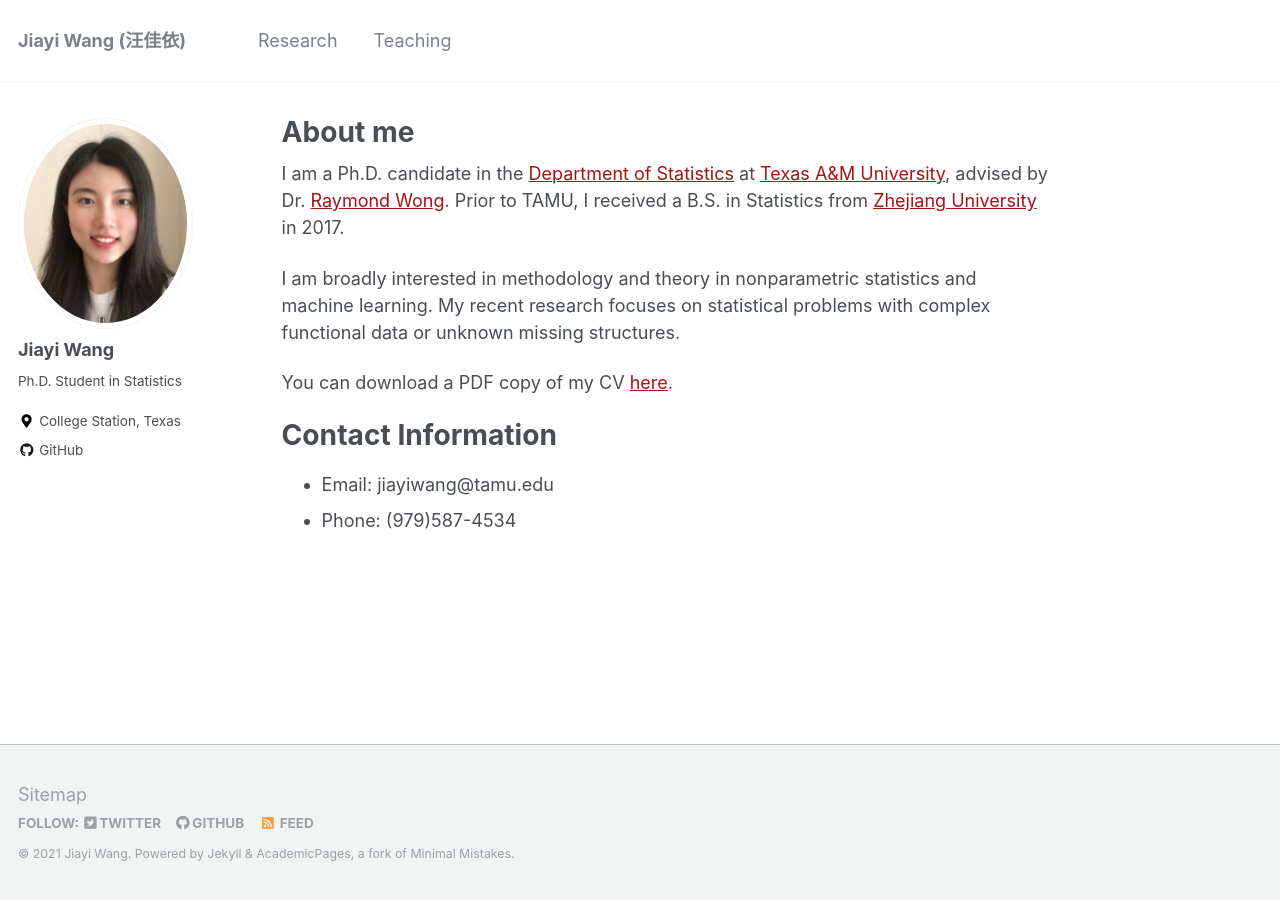
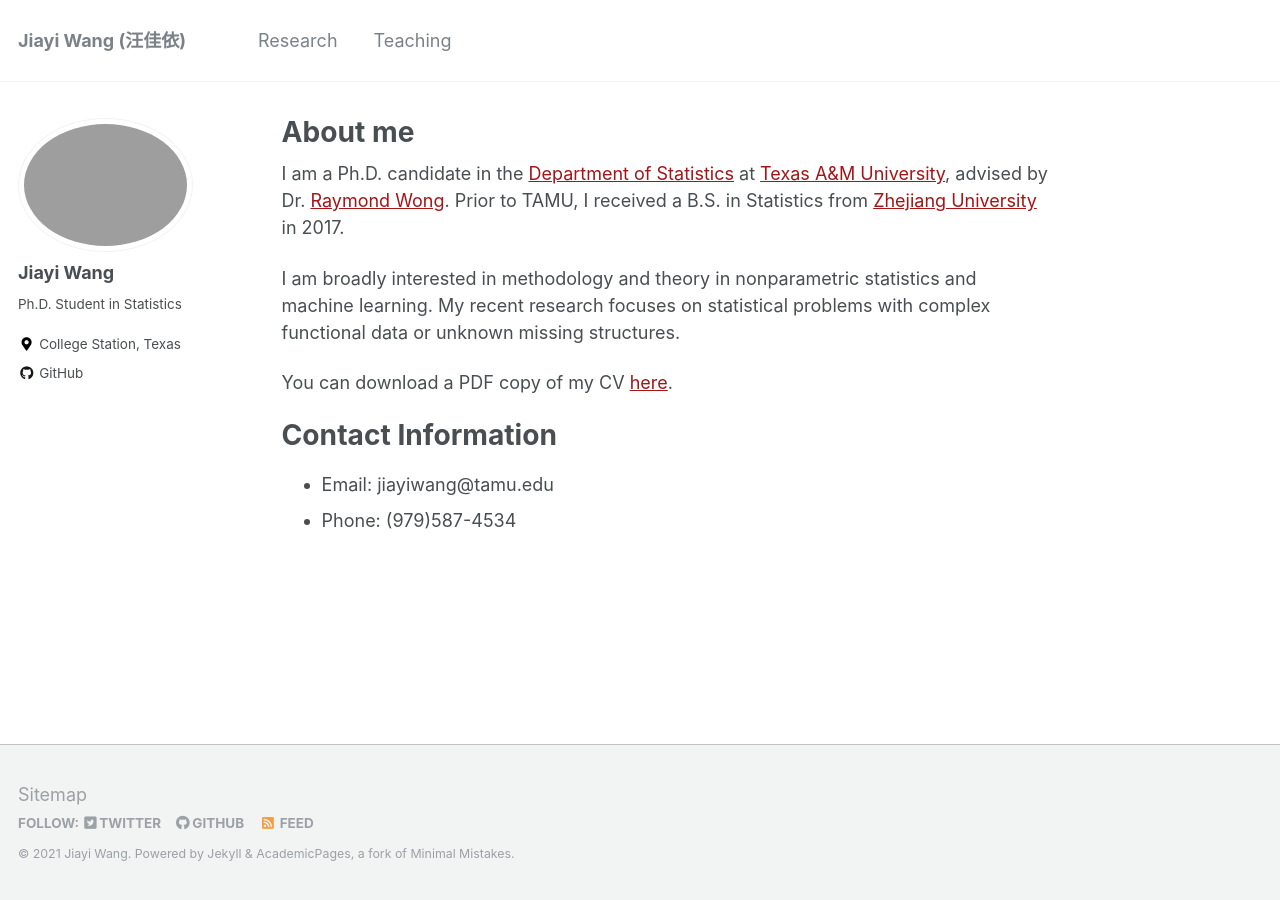
Before and after one commit to jiayiwang1017/jiayiwang1017.github.io, a Jekyll site: the page built from _pages/about.md, in a window 1280 px wide. Built offline with Jekyll 4.4.1, drawn with Linux system fonts in a browser that asks for light colours.

Commit message:
update profile

```diff
--- a/_config.yml
+++ b/_config.yml
@@ -62,7 +62,7 @@ facebook:
   username               :
   app_id                 :
   publisher              :
-og_image                 : profile.jpg # Open Graph/Twitter default site image
+og_image                 : profile3.png # Open Graph/Twitter default site image
 # For specifying social profiles
 # - https://developers.google.com/structured-data/customize/social-profiles
 social:
@@ -83,7 +83,7 @@ analytics:
 # Site Author
 author:
   name             : "Jiayi Wang"
-  avatar           : "profile.jpg"
+  avatar           : "profile3.png"
   bio              : "Ph.D. Student in Statistics"
   location         : "College Station, Texas"
   employer         :
```
